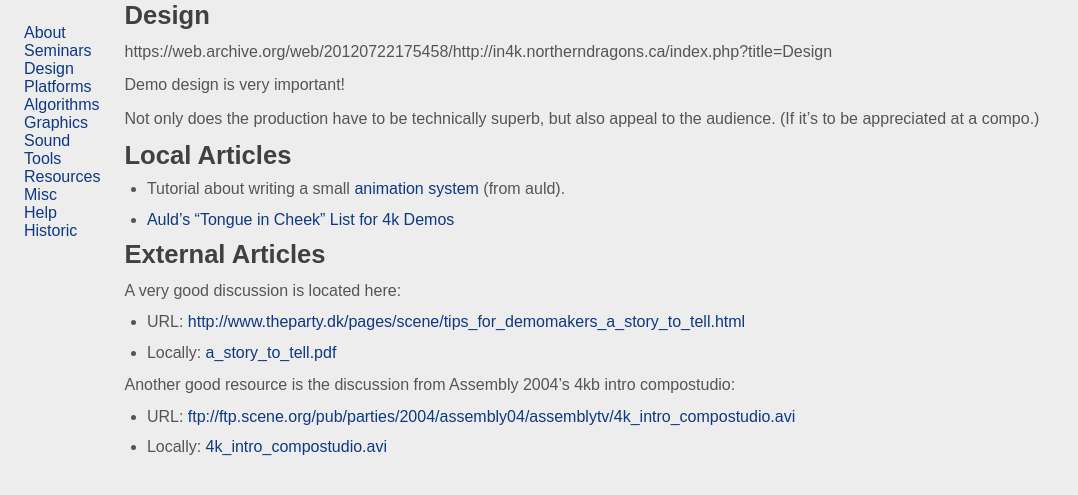
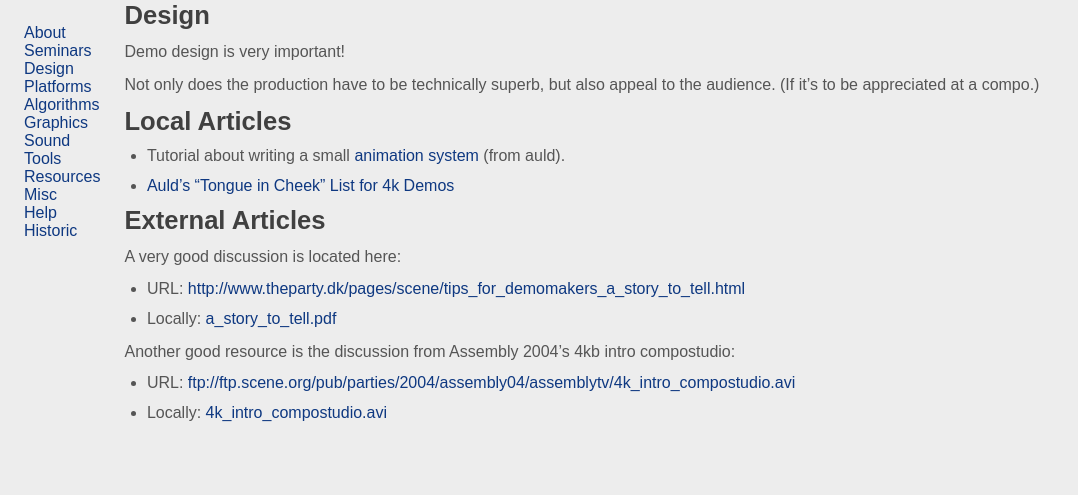
Before and after one commit to in4k/in4k.github.io, a Jekyll site: the page built from wiki/design.markdown, in a window 1280 px wide. Shown: the top 495 px of the page, without its empty margins (0-1078 px from the left). Built offline with Jekyll 4.4.1, drawn with Linux system fonts in a browser that asks for light colours; some web fonts are replaced; some of the changed lines change nothing that is shown.

Commit message:
Update design.markdown

```diff
--- a/wiki/design.markdown
+++ b/wiki/design.markdown
@@ -2,8 +2,6 @@
 title: "Design"
 layout: "wiki-page"
 ---
-
-https://web.archive.org/web/20120722175458/http://in4k.northerndragons.ca/index.php?title=Design
 
 Demo design is very important!
 
```
